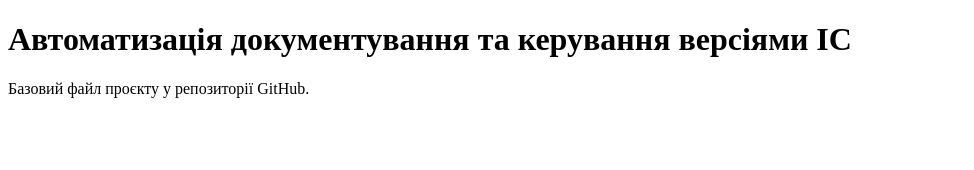
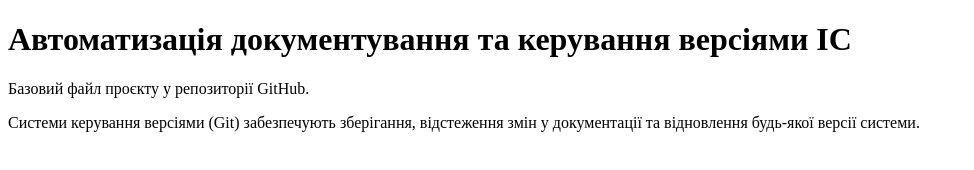
Before and after one commit to darunarysina/lab4-git-web, a plain HTML site: page index.html in a window 1280 px wide. Shown: the whole page, without its empty margins (0-974 px from the left). Drawn offline with Linux system fonts and the light colour scheme.

Commit message:
Add project description about version control

```diff
--- a/index.html
+++ b/index.html
@@ -9,3 +9,4 @@
     <p>Базовий файл проєкту у репозиторії GitHub.</p>
 </body>
 </html>
+<p>Системи керування версіями (Git) забезпечують зберігання, відстеження змін у документації та відновлення будь-якої версії системи.</p>
```
